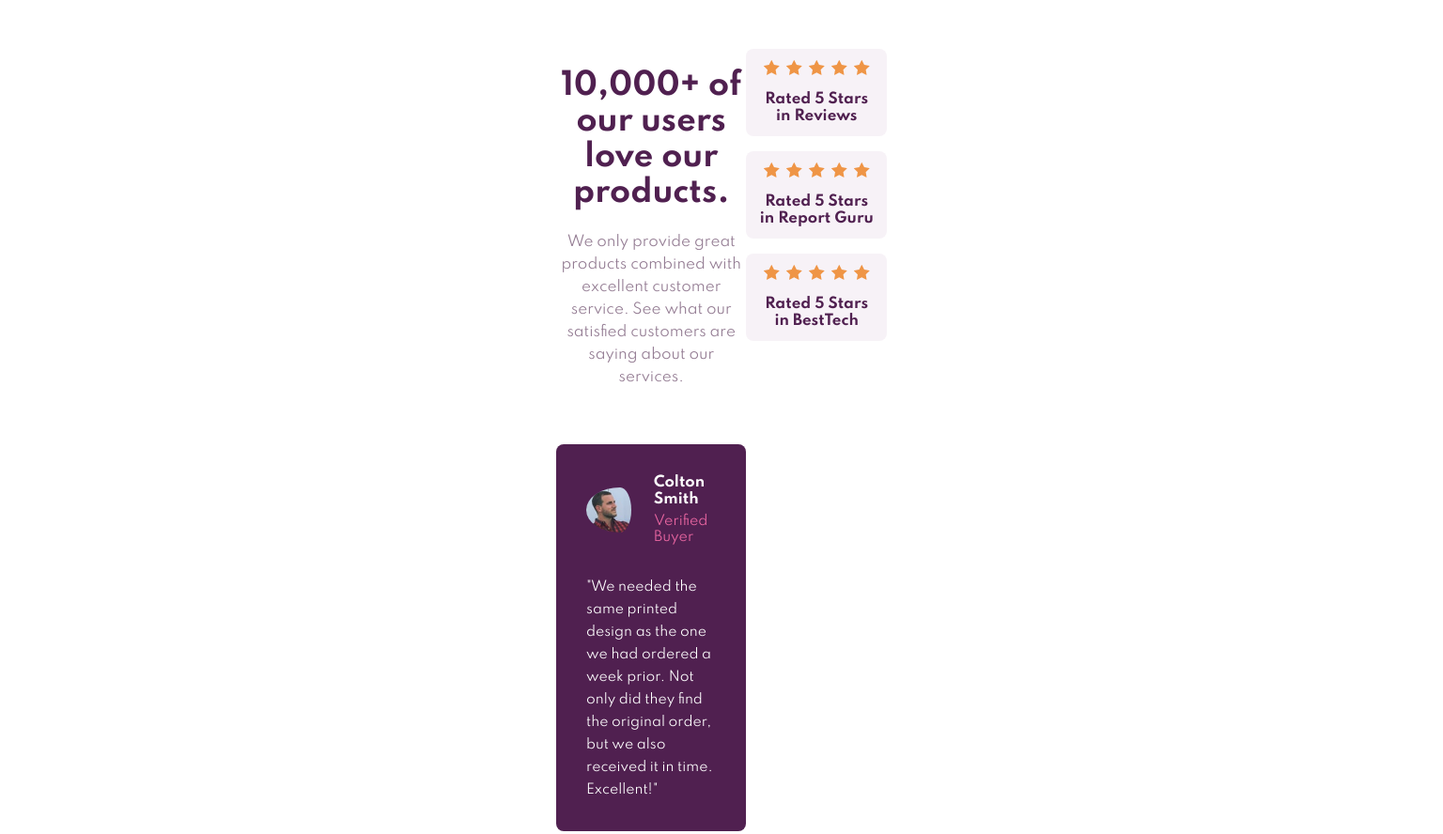
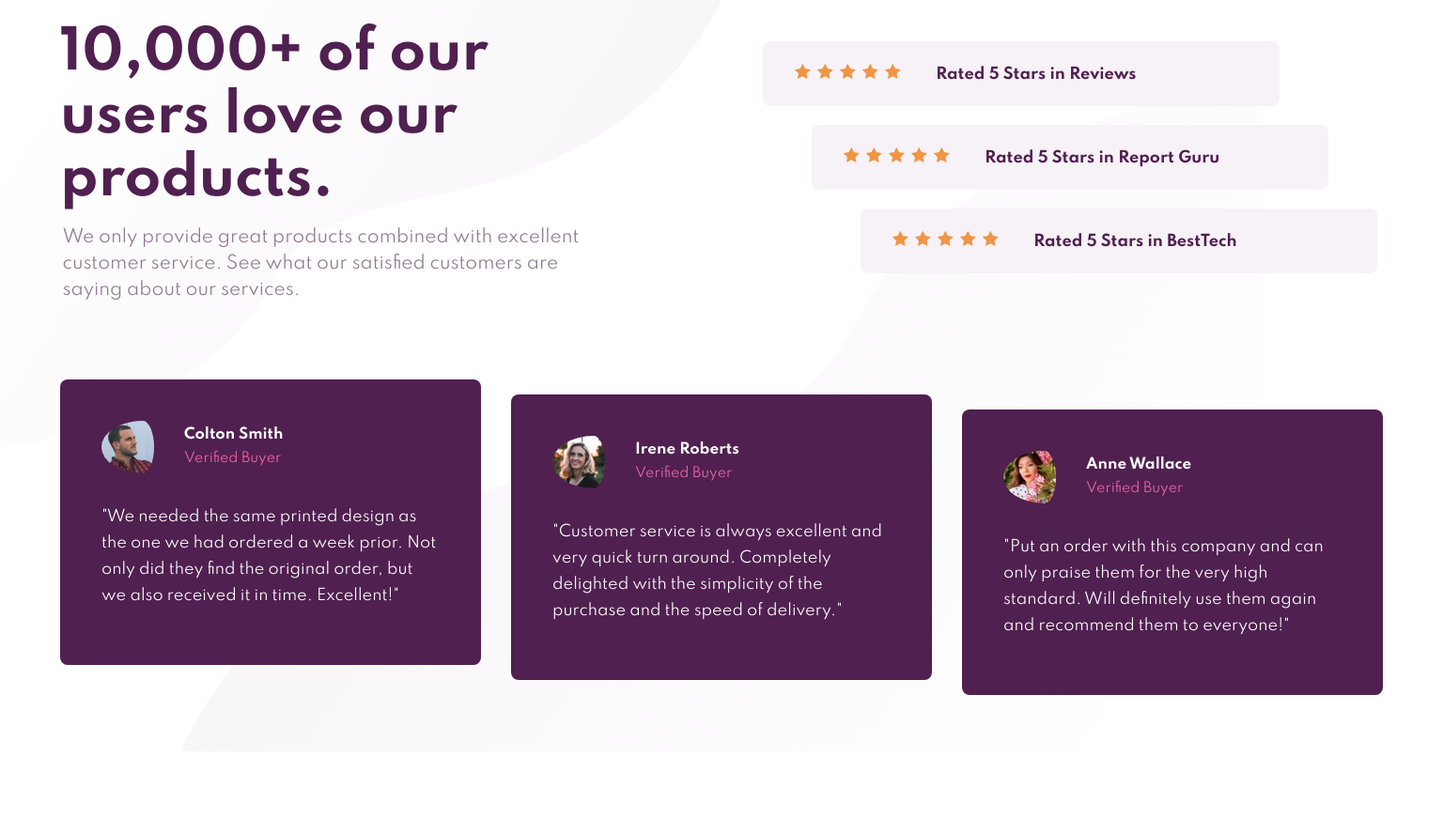
Before and after one commit to jennstirpe/social-proof, a plain HTML site: page index.html in a window 1536 px wide. Shown: the top 888 px of the page at 94% size. Drawn offline with Linux system fonts and the light colour scheme.

Commit message:
Styled desktop view

```diff
--- a/scss/styles.scss
+++ b/scss/styles.scss
@@ -9,12 +9,19 @@
 body {
     font-family: 'Spartan', sans-serif;
     width: 100%;
+    height: 100vh;
     display: flex;
     flex-direction: column;
     align-items: center;
+    justify-content: center;
+
+    background-image: url("../images/bg-pattern-top-mobile.svg"),
+                        url("../images/bg-pattern-bottom-mobile.svg");
+    background-repeat: no-repeat, no-repeat;
+    background-position: left top, bottom ;
+    background-size: 75%, 100% 25%;
+
 }
-
-// ADD BACKGROUND IMAGES TO HTML
 
 
 .card {
@@ -24,6 +31,8 @@ body {
     display: grid;
     grid-template-columns: 1fr;
     font-size: .94rem;
+
+
 }
 
 section {
@@ -34,7 +43,6 @@ section {
 
 #overview {
     text-align: center;
-
 
     h1 {
         color: $dark-magenta;
@@ -73,8 +81,6 @@ section {
             font-weight: 700;
         }
     }
-
-
 }
 
 
@@ -133,10 +139,127 @@ section {
 /* RESPONSIVE STYLES */
 
 @media only screen and (min-width: 1440px) {
+
+    body {
+        background-image: url("../images/bg-pattern-top-desktop.svg"),
+                        url("../images/bg-pattern-bottom-desktop.svg");
+        background-repeat: no-repeat, no-repeat;
+        background-position: left top, bottom ;
+        background-size: 50%, 75%;
+    }
+
     .card {
-        grid-template-columns: 1fr 1fr;
+        height: 56rem;
+        width: 88rem;
+        margin: 10rem;
+        grid-template-columns: 50% 50%;
+    }
 
+    section {
+        margin: 1.25rem 0;
     }
+
+
+    #overview {
+        text-align: left;
+        height: 21rem;
+        margin-top: 0;
+        padding-right: 8.5rem;
+
+        h1 {
+            font-size: 3.5rem;
+            margin: .75rem 0;
+        }
+
+        p {
+            font-size: 1.15rem;
+            line-height: 1.75rem;
+        }
+    }
+
+    #star-ratings {
+        margin-left: 1rem;
+        margin-top: 2rem;
+
+        :nth-child(1) {
+            margin-left: 1.75rem;
+        }
+
+
+        :nth-child(2) {
+            margin-left: 5rem;
+        }
+
+        :nth-child(3) {
+            margin-left: 8.25rem;
+        }
+
+        .rating {
+            width: 80%;
+            text-align: left;
+            padding: 1rem 0;
+            margin-bottom: 1.25rem;
+
+            .stars {
+                display: inline-block;
+                margin: .5rem 2rem;
+                padding: 0;
+            }
+
+            .rating-description {
+                margin: 0;
+                font-size: 1rem;
+            }
+        }
+    }
+
+
+    #buyer-reviews {
+        grid-column: 1 / span 2;
+        display: flex;
+        justify-content: space-between;
+
+        :nth-of-type(2) {
+            margin-top: 2rem;
+        }
+
+        :nth-of-type(3) {
+            margin-top: 3rem;
+        }
+
+        .review {
+            width: 28rem;
+            height: 19rem;
+            padding: 2.75rem;
+
+            .buyer {
+
+                img {
+                    height: 3.5rem;
+                    padding-right: 2rem;
+                }
+
+                .buyer-details {
+
+                    .name {
+                        margin-bottom: .5rem;
+                    }
+
+                    .verification {
+                        margin: 0;
+                    }
+                }
+            }
+        }
+
+        .review-text {
+            line-height: 1.75rem;
+            font-size: 1rem;
+        }
+    }
+
+
+
 }
 
 
```
Also changed, not shown: index.html (+1 -3 lines), css/styles.css.
